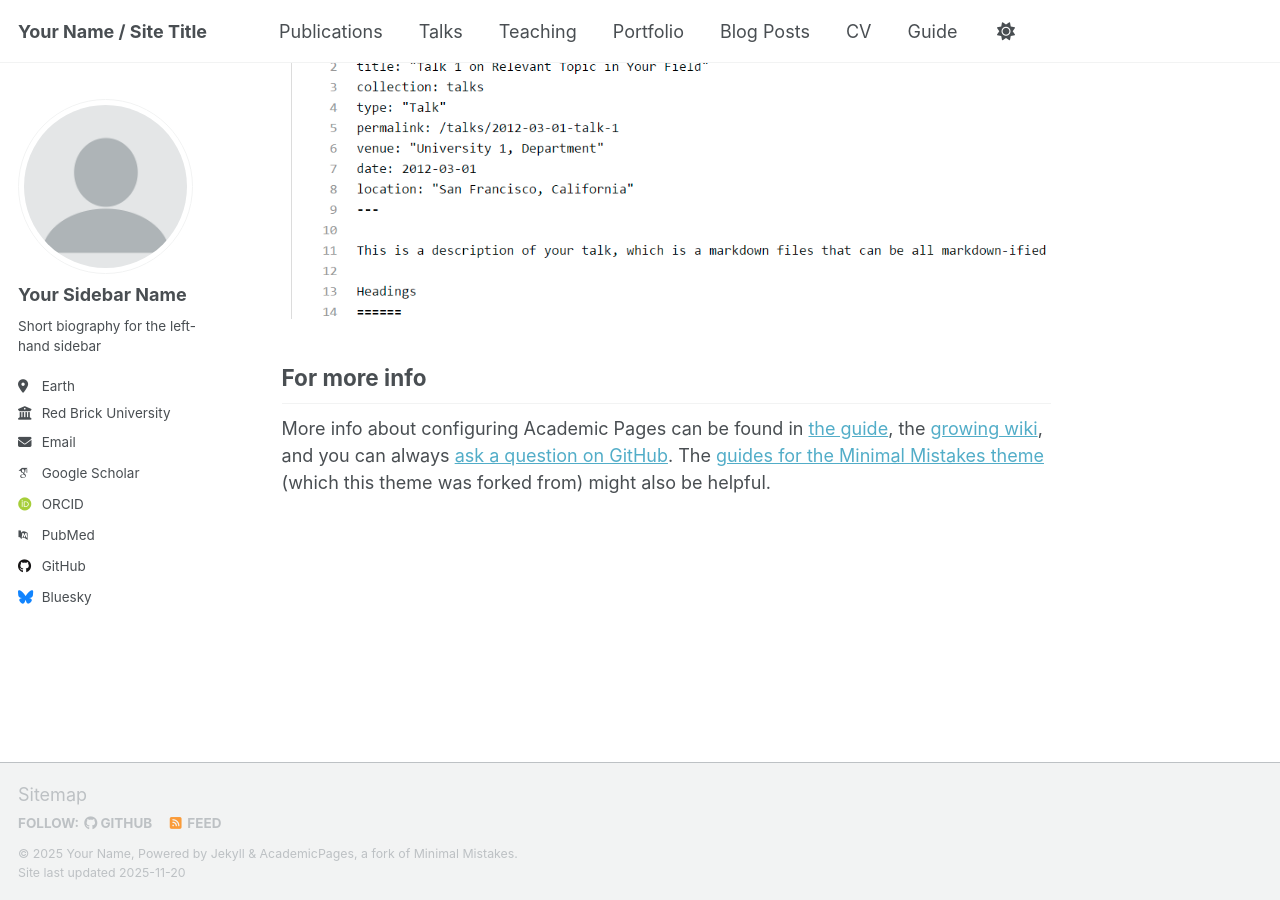
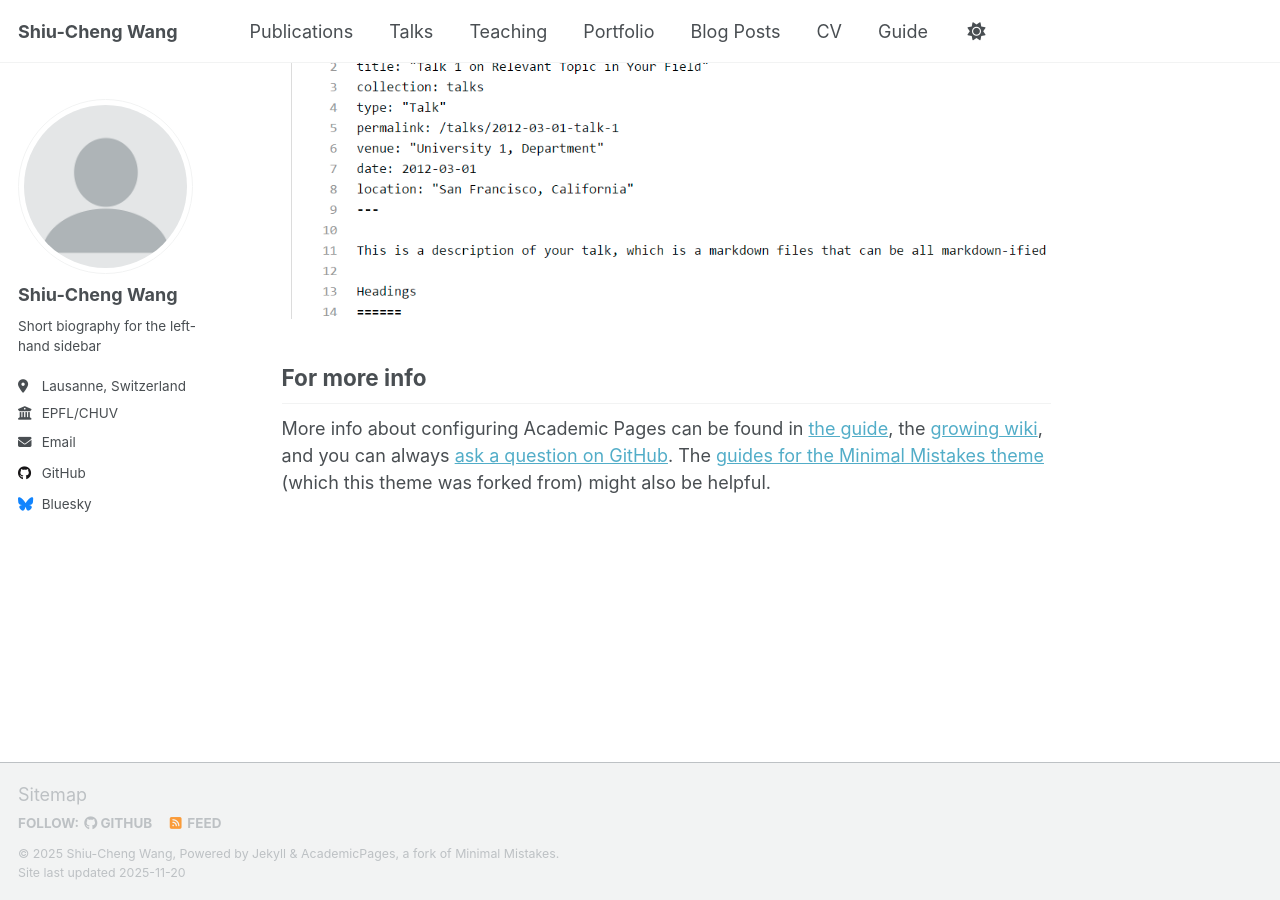
Before and after one commit to s-c-wang/s-c-wang.github.io, a Jekyll site: the page built from _pages/about.md, in a window 1280 px wide and 900 px high, scrolled down 2880 px. Built offline with Jekyll 4.4.1, drawn with Linux system fonts in a browser that asks for light colours; some web fonts are replaced; a script that is not in the unit is left out.

Commit message:
Update personal details in _config.yml
Updated personal information and links in the config file.

```diff
--- a/_config.yml
+++ b/_config.yml
@@ -9,14 +9,14 @@
 # Basic Site Settings
 locale                   : "en-US"
 site_theme               : "default" # Currently available options are "default", "air"
-title                    : "Your Name / Site Title"
+title                    : "Shiu-Cheng Wang"
 title_separator          : "-"
-name                     : &name "Your Name"
+name                     : &name "Shiu-Cheng Wang"
 description              : &description "Your Name's academic portfolio"   # Update this with a general description of your site, this is the default if not overridden by a page
-url                      : https://academicpages.github.io # The base hostname & protocol for your site e.g. "https://[your GitHub username].github.io",
+url                      : https://s-c-wang.github.io/ # The base hostname & protocol for your site e.g. "https://[your GitHub username].github.io",
                                                            # or if you already have some other page hosted on Github then use "https://[your GitHub username].github.io/[Your Repo Name]"
 baseurl                  : "" # the subpath of your site, e.g. "/blog"
-repository               : "academicpages/academicpages.github.io"
+repository               : "s-c-wang/s-c-wang.github.io"
 
 # Site Author - The following control what appear as part of the author content on the side bar.
 #               If a field is blank the icon and link will not appear, otherwise it will be shown.
@@ -24,23 +24,23 @@ repository               : "academicpages/academicpages.github.io"
 author:
   # Biographic information
   avatar           : "profile.png"
-  name             : "Your Sidebar Name"
+  name             : "Shiu-Cheng Wang"
   pronouns         : # example: "she/her"
   bio              : "Short biography for the left-hand sidebar"
-  location         : "Earth"
-  employer         : "Red Brick University"
+  location         : "Lausanne, Switzerland"
+  employer         : "EPFL/CHUV"
   uri              : # URL
-  email            : "none@example.org"
+  email            : "theSCW@pm.me"
 
   # Academic websites
   academia         : # URL
   arxiv            : # URL - Update with the correct link to your profile
-  googlescholar    : "https://scholar.google.com/citations?user=PS_CX0AAAAAJ"
+  googlescholar    : #"https://scholar.google.com/citations?user=PS_CX0AAAAAJ"
   inspire-hep      : # URL
   impactstory      : # URL
-  orcid            : "https://orcid.org/yourorcidurl"
+  orcid            : #"https://orcid.org/yourorcidurl"
   semantic         : # URL
-  pubmed           : "https://www.ncbi.nlm.nih.gov/pubmed/?term=john+snow"
+  pubmed           : #"https://www.ncbi.nlm.nih.gov/pubmed/?term=john+snow"
   researchgate     : # URL
   scopus           : # URL
 
@@ -54,7 +54,7 @@ author:
 
   # Social media
   artstation       : # Username
-  bluesky          : "bsky.app" # Replace this with you Bluesky username
+  bluesky          : "@sc-w.bsky.social" # Replace this with you Bluesky username
   facebook         : # Username
   flickr           : # Username
   foursquare       : # Username
@@ -135,7 +135,7 @@ yandex_site_verification :
 
 # Social Sharing
 twitter:
-  username               : &twitter
+  username               : #&twitter
 facebook:
   username               :
   app_id                 :
```
